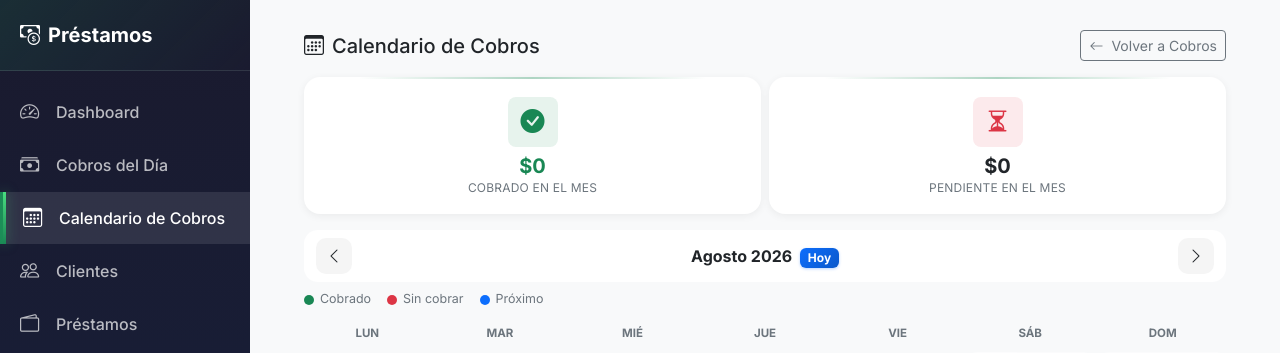
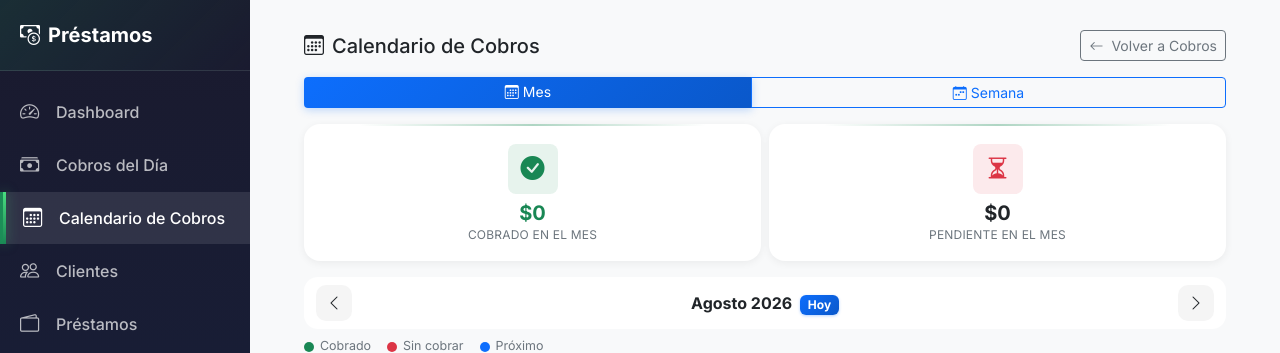
Before and after one commit to mondra24/Prestamista, a Django app: page /cobros/calendario/ in a window 1280 px wide. Shown: the top 353 px of the page. Run offline with Django 4.2, Linux system fonts and the light colour scheme; the visitor is signed in with stand-in values (Sample User, id 1); data that the repository does not hold is empty.

Commit message:
feat(calendario): vista semanal con cliente/monto/cuota apilados por día
Pedido del cliente: en el calendario de cobros, poder ver la semana con
los días uno abajo del otro (como Google Calendar) y cada cuota mostrando
cliente, monto y número de cuota de un vistazo, sin tener que abrir un
modal por día como en la vista mensual.

- Nuevo toggle Mes/Semana en /cobros/calendario/ (?vista=semana&fecha=...)
- Reutiliza los mismos estilos ya usados en Cobros/modal del calendario
  (.week-review-row, .proximas-day-header) para mantener consistencia visual
- La vista mensual existente queda intacta, semana es un modo adicional

Co-Authored-By: Claude Sonnet 5 <noreply@anthropic.com>
Claude-Session: https://claude.ai/code/session_01DMmjimTRpTZi1LKMVvp89e

```diff
--- a/core/views.py
+++ b/core/views.py
@@ -301,7 +301,9 @@ class CobrosView(LoginRequiredMixin, TemplateView):
 
 
 class CalendarioCobrosView(LoginRequiredMixin, TemplateView):
-    """Calendario visual de cobros (A6): un vistazo del mes completo, día por día."""
+    """Calendario visual de cobros (A6): un vistazo del mes completo, día por día.
+    También soporta una vista semanal (?vista=semana), pedida por el cliente:
+    los días de la semana uno abajo del otro, con cliente/monto/cuota de un vistazo."""
     template_name = 'core/calendario_cobros.html'
 
     def get_context_data(self, **kwargs):
@@ -310,6 +312,19 @@ class CalendarioCobrosView(LoginRequiredMixin, TemplateView):
 
         context = super().get_context_data(**kwargs)
         hoy = fecha_local_hoy()
+
+        vista = self.request.GET.get('vista', 'mes')
+        if vista not in ('mes', 'semana'):
+            vista = 'mes'
+        context['vista'] = vista
+
+        base_filter = {}
+        if not es_usuario_admin(self.request.user):
+            base_filter['prestamo__cobrador'] = self.request.user
+
+        if vista == 'semana':
+            self._agregar_contexto_semana(context, hoy, base_filter)
+            return context
 
         try:
             year = int(self.request.GET.get('year', hoy.year))
@@ -317,10 +332,6 @@ class CalendarioCobrosView(LoginRequiredMixin, TemplateView):
             date(year, month, 1)  # valida que el año/mes sean válidos
         except (ValueError, TypeError):
             year, month = hoy.year, hoy.month
-
-        base_filter = {}
-        if not es_usuario_admin(self.request.user):
-            base_filter['prestamo__cobrador'] = self.request.user
 
         _, ultimo_dia_num = calendar_module.monthrange(year, month)
         primer_dia = date(year, month, 1)
@@ -404,8 +415,88 @@ class CalendarioCobrosView(LoginRequiredMixin, TemplateView):
             'total_mes_cobrado': total_mes_cobrado,
             'total_mes_pendiente': total_mes_pendiente,
             'es_mes_actual': (year == hoy.year and month == hoy.month),
+            'url_vista_semana': '?vista=semana',
         })
         return context
+
+    def _agregar_contexto_semana(self, context, hoy, base_filter):
+        """
+        Vista semanal pedida por el cliente: los días de la semana uno abajo
+        del otro (como Google Calendar), con cliente + monto + número de
+        cuota a la vista sin tener que abrir un modal por día.
+        """
+        from datetime import date, timedelta
+
+        fecha_param = self.request.GET.get('fecha', '')
+        try:
+            fecha_ref = date.fromisoformat(fecha_param) if fecha_param else hoy
+        except ValueError:
+            fecha_ref = hoy
+
+        lunes = fecha_ref - timedelta(days=fecha_ref.weekday())
+        domingo = lunes + timedelta(days=6)
+
+        cuotas_semana = list(Cuota.objects.filter(
+            fecha_vencimiento__gte=lunes,
+            fecha_vencimiento__lte=domingo,
+            prestamo__estado='AC',
+            **base_filter
+        ).select_related('prestamo', 'prestamo__cliente').order_by(
+            'fecha_vencimiento', 'prestamo__cliente__apellido'
+        ))
+
+        cuotas_por_dia = {}
+        for cuota in cuotas_semana:
+            cuotas_por_dia.setdefault(cuota.fecha_vencimiento, []).append(cuota)
+
+        # Nombres cortos en es-ar (ver mismo comentario/solución en CobrosView:
+        # el catálogo de traducción de Django da "Mie" sin tilde con |date:"D")
+        DIAS_ABREV = ['Lunes', 'Martes', 'Miércoles', 'Jueves', 'Viernes', 'Sábado', 'Domingo']
+
+        dias_semana = []
+        total_semana_cobrado = Decimal('0.00')
+        total_semana_pendiente = Decimal('0.00')
+        for i in range(7):
+            fecha_dia = lunes + timedelta(days=i)
+            cuotas_dia = cuotas_por_dia.get(fecha_dia, [])
+            total_dia = Decimal('0.00')
+            entradas = []
+            for c in cuotas_dia:
+                monto = c.monto_cuota if c.estado == 'PA' else c.monto_restante
+                total_dia += monto
+                if c.estado == 'PA':
+                    total_semana_cobrado += monto
+                else:
+                    total_semana_pendiente += monto
+                entradas.append({
+                    'cliente': c.prestamo.cliente.nombre_completo,
+                    'cliente_url': reverse('core:cliente_detail', args=[c.prestamo.cliente.pk]),
+                    'monto': monto,
+                    'cuota_texto': f'Cuota {c.numero_cuota} de {c.prestamo.cuotas_pactadas}',
+                    'cobrado': c.estado == 'PA',
+                })
+            dias_semana.append({
+                'fecha': fecha_dia,
+                'nombre_dia': DIAS_ABREV[i],
+                'es_hoy': fecha_dia == hoy,
+                'entradas': entradas,
+                'total': total_dia,
+            })
+
+        semana_anterior = lunes - timedelta(days=7)
+        semana_siguiente = lunes + timedelta(days=7)
+
+        context.update({
+            'dias_semana': dias_semana,
+            'lunes_semana': lunes,
+            'domingo_semana': domingo,
+            'total_semana_cobrado': total_semana_cobrado,
+            'total_semana_pendiente': total_semana_pendiente,
+            'es_semana_actual': (lunes <= hoy <= domingo),
+            'url_semana_anterior': f'?vista=semana&fecha={semana_anterior.isoformat()}',
+            'url_semana_siguiente': f'?vista=semana&fecha={semana_siguiente.isoformat()}',
+            'url_vista_mes': '?vista=mes',
+        })
 
 
 # ============== VISTAS DE CLIENTES ==============
--- a/static/css/main.css
+++ b/static/css/main.css
@@ -3049,6 +3049,10 @@ body {
     color: var(--color-nuevo);
 }
 
+.proximas-day-header.hoy {
+    border: 1px solid var(--color-nuevo);
+}
+
 .proximas-day-header i {
     color: var(--text-secondary);
     transition: transform 0.2s ease;
--- a/templates/core/calendario_cobros.html
+++ b/templates/core/calendario_cobros.html
@@ -16,6 +16,83 @@
             <i class="bi bi-arrow-left me-1"></i> Volver a Cobros
         </a>
     </div>
+
+    <!-- Toggle Mes / Semana -->
+    <div class="btn-group w-100 mb-3" role="group">
+        <a href="{{ url_vista_mes|default:'?vista=mes' }}" class="btn btn-sm {% if vista == 'mes' %}btn-primary{% else %}btn-outline-primary{% endif %}">
+            <i class="bi bi-calendar3 me-1"></i>Mes
+        </a>
+        <a href="{{ url_vista_semana|default:'?vista=semana' }}" class="btn btn-sm {% if vista == 'semana' %}btn-primary{% else %}btn-outline-primary{% endif %}">
+            <i class="bi bi-calendar-week me-1"></i>Semana
+        </a>
+    </div>
+
+    {% if vista == 'semana' %}
+    <!-- ===== VISTA SEMANAL ===== -->
+
+    <!-- Resumen de la semana -->
+    <div class="row g-2 mb-3">
+        <div class="col-6">
+            <div class="stat-card">
+                <div class="stat-icon bg-success bg-opacity-10 text-success">
+                    <i class="bi bi-check-circle-fill"></i>
+                </div>
+                <div class="stat-value text-success">{{ total_semana_cobrado|dinero }}</div>
+                <div class="stat-label">Cobrado en la semana</div>
+            </div>
+        </div>
+        <div class="col-6">
+            <div class="stat-card">
+                <div class="stat-icon bg-danger bg-opacity-10 text-danger">
+                    <i class="bi bi-hourglass-split"></i>
+                </div>
+                <div class="stat-value">{{ total_semana_pendiente|dinero }}</div>
+                <div class="stat-label">Pendiente en la semana</div>
+            </div>
+        </div>
+    </div>
+
+    <!-- Navegación de semana -->
+    <div class="calendar-nav mb-3">
+        <a href="{{ url_semana_anterior }}" class="calendar-nav-btn" title="Semana anterior">
+            <i class="bi bi-chevron-left"></i>
+        </a>
+        <div class="calendar-nav-title">
+            {{ lunes_semana|date:"d/m" }} - {{ domingo_semana|date:"d/m/Y" }}
+            {% if es_semana_actual %}<span class="badge bg-primary ms-1">Esta semana</span>{% endif %}
+        </div>
+        <a href="{{ url_semana_siguiente }}" class="calendar-nav-btn" title="Semana siguiente">
+            <i class="bi bi-chevron-right"></i>
+        </a>
+    </div>
+
+    <!-- Días de la semana, uno abajo del otro -->
+    {% for dia in dias_semana %}
+    <div class="proximas-day-group">
+        <div class="proximas-day-header {% if dia.es_hoy %}hoy{% endif %}">
+            <span class="proximas-day-date">{{ dia.nombre_dia }} {{ dia.fecha|date:"d/m" }}{% if dia.es_hoy %} · Hoy{% endif %}</span>
+            <span class="proximas-day-count">{{ dia.entradas|length }} cuota{{ dia.entradas|length|pluralize }}</span>
+            {% if dia.entradas %}<span class="proximas-day-total">{{ dia.total|dinero }}</span>{% endif %}
+        </div>
+        <div class="pt-2">
+            {% for entrada in dia.entradas %}
+            <a href="{{ entrada.cliente_url }}" class="week-review-row{% if not entrada.cobrado %} pendiente{% endif %}">
+                <div class="week-review-avatar">{{ entrada.cliente|slice:":2" }}</div>
+                <div class="week-review-info">
+                    <div class="week-review-name">{{ entrada.cliente }}</div>
+                    <div class="week-review-fecha">{{ entrada.cuota_texto }}</div>
+                </div>
+                <div class="week-review-amount">{{ entrada.monto|dinero }}</div>
+            </a>
+            {% empty %}
+            <div class="week-review-empty">Sin cuotas este día</div>
+            {% endfor %}
+        </div>
+    </div>
+    {% endfor %}
+
+    {% else %}
+    <!-- ===== VISTA MENSUAL ===== -->
 
     <!-- Resumen del mes -->
     <div class="row g-2 mb-3">
@@ -85,6 +162,7 @@
             {% endfor %}
         {% endfor %}
     </div>
+    {% endif %}
 
 </div>
 
```
